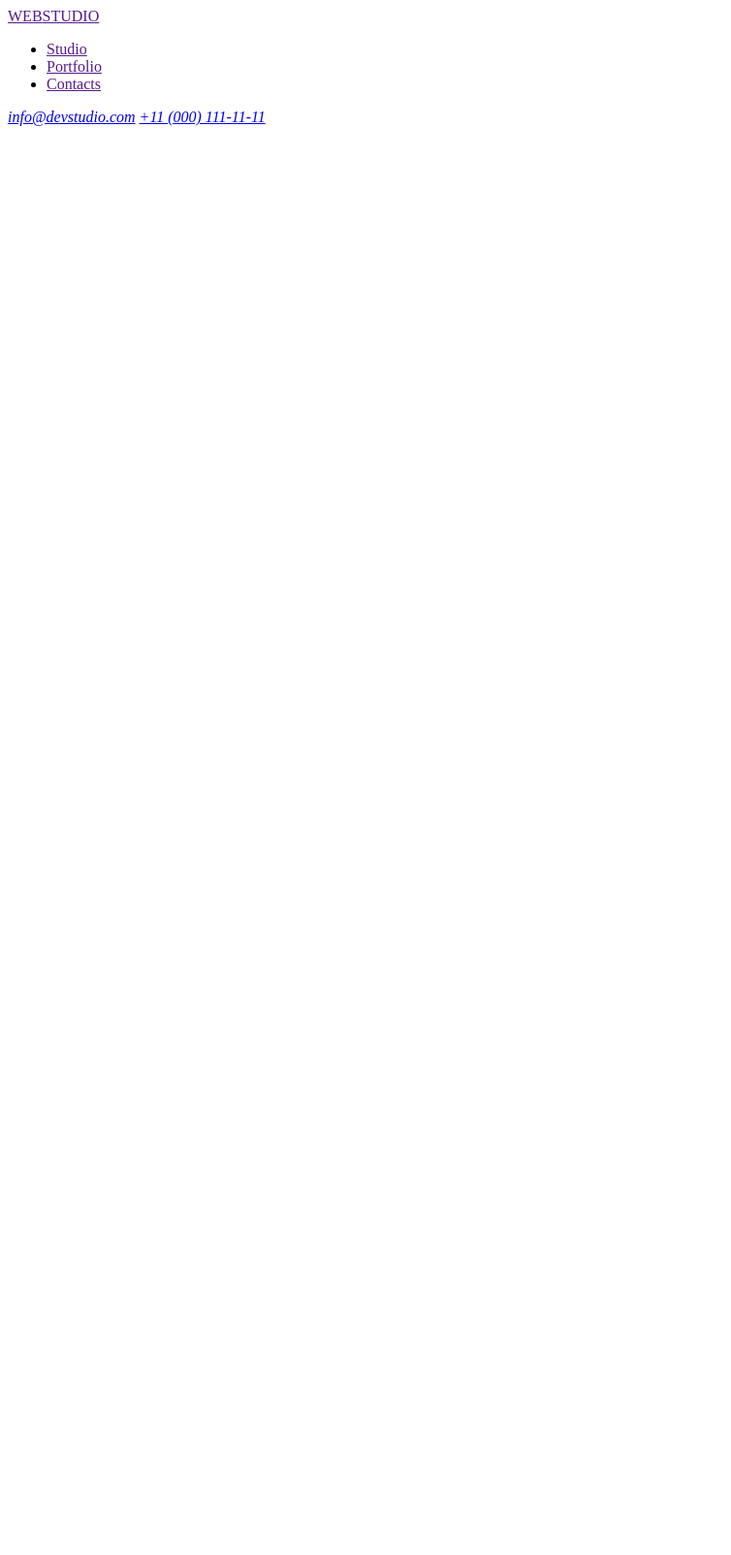
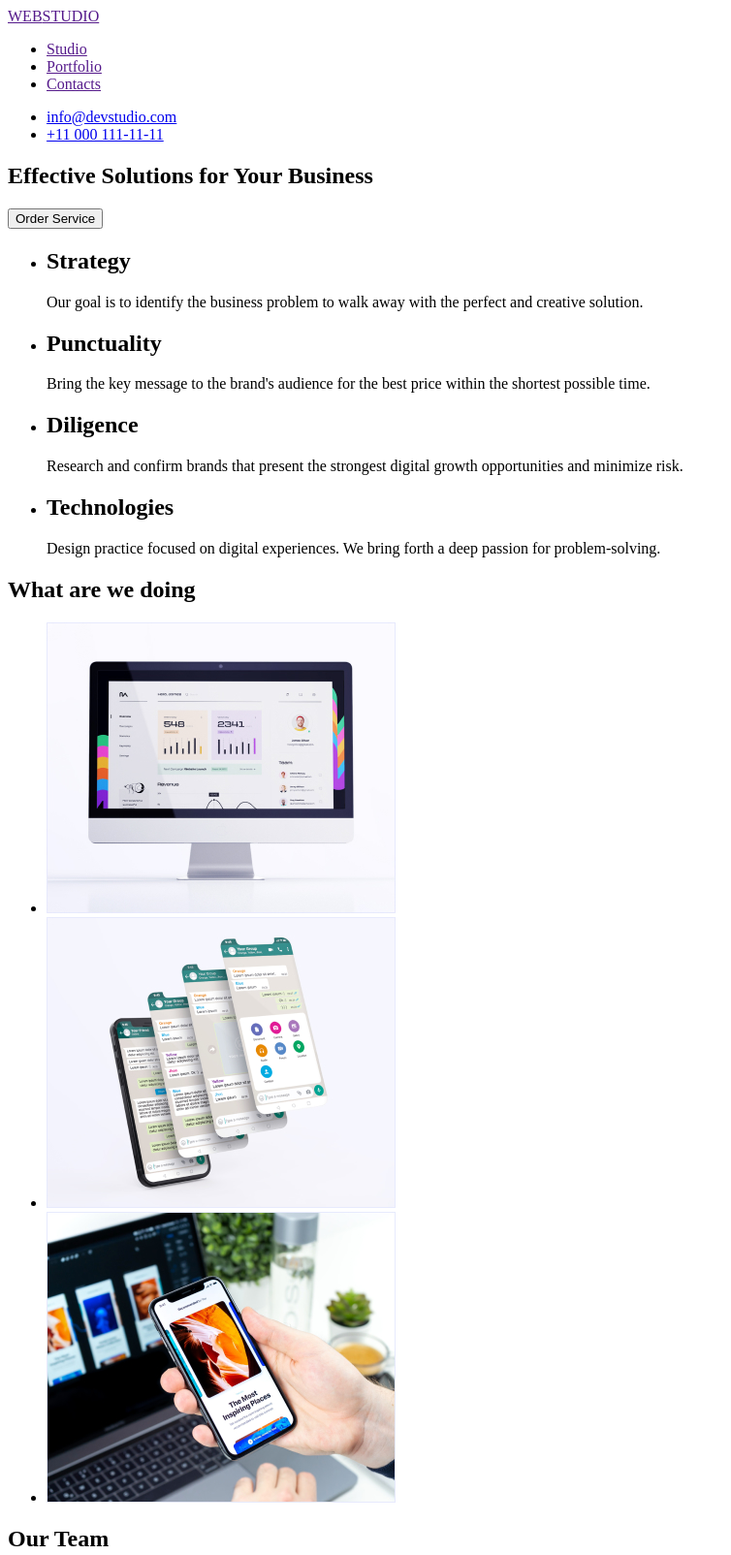
Before and after one commit to Sechko94/goit-markup-hw-01, a plain HTML site: page index.html in a window 1280 px wide. Shown: the top 1604 px of the page at 97% size, without its empty margins (0-754 px from the left). Before the commit the page ends 800 px from the top, so only its background shows below. Drawn offline with Linux system fonts and the light colour scheme.

Commit message:
create index.html

```diff
--- a/index.html
+++ b/index.html
@@ -1,9 +1,9 @@
 <!DOCTYPE html>
 <html lang="en">
   <head>
-    <meta charset="UTF-8">
-    <meta http-equiv="X-UA-Compatible" content="IE=edge">
-    <meta name="viewport" content="width=device-width, initial-scale=1.0">
+    <meta charset="UTF-8" />
+    <meta http-equiv="X-UA-Compatible" content="IE=edge" />
+    <meta name="viewport" content="width=device-width, initial-scale=1.0" />
     <title>Document</title>
   </head>
   <body>
@@ -16,18 +16,108 @@
           <li><a href="">Portfolio</a></li>
           <li><a href="">Contacts</a></li>
         </ul>
-
-<address>
-    <a href ="mailto:info@devstudio.com">info@devstudio.com</a>
-    <a href="tel:+11 (000) 111-11-11">+11 (000) 111-11-11</a>
-</address>
       </nav>
+      <ul>
+        <li><a href="mailto:info@devstudio.com">info@devstudio.com</a></li>
+        <li><a href="tel:+110001111111">+11 000 111-11-11</a></li>
+      </ul>
     </header>
     <main>
-
+      <section>
+        <h1>Effective Solutions for Your Business</h1>
+        <button type="button">Order Service</button>
+      </section>
+      <ul>
+        <li>
+          <h2>Strategy</h2>
+          <p>
+            Our goal is to identify the business problem to walk away with the
+            perfect and creative solution.
+          </p>
+        </li>
+        <li>
+          <h2>Punctuality</h2>
+          <p>
+            Bring the key message to the brand's audience for the best price
+            within the shortest possible time.
+          </p>
+        </li>
+        <li>
+          <h2>Diligence</h2>
+          <p>
+            Research and confirm brands that present the strongest digital
+            growth opportunities and minimize risk.
+          </p>
+        </li>
+        <li>
+          <h2>Technologies</h2>
+          <p>
+            Design practice focused on digital experiences. We bring forth a
+            deep passion for problem-solving.
+          </p>
+        </li>
+      </ul>
+      <h2>What are we doing</h2>
+      <ul>
+        <li>
+          <img
+            src="./images/photo1.jpg"
+            alt="Computer"
+            width="360"
+            height="300"
+          />
+        </li>
+        <li>
+          <img
+            src="./images/photo2.jpg"
+            alt="Mobile"
+            width="360"
+            height="300"
+          />
+        </li>
+        <li>
+          <img
+            src="./images/photo3.jpg"
+            alt="Phone in hand"
+            width="360"
+            height="300"
+          />
+        </li>
+      </ul>
+      <section>
+        <h2>Our Team</h2>
+        <ul>
+          <li>
+            <img src="./images/photo4.jpg" alt="Product Designer" />
+            <h3>Mark Guerrero</h3>
+            <p>Product Designer</p>
+          </li>
+          <li>
+            <img src="./images/photo5.jpg" alt="Frontend Developer" />
+            <h3>Tom Ford</h3>
+            <p>Frontend Developer</p>
+          </li>
+          <li>
+            <img src="./images/photo6.jpg" alt="Marketing" />
+            <h3>Camila Garcia</h3>
+            <p>Marketing</p>
+          </li>
+          <li>
+            <img src="./images/photo7.jpg" alt="UI Designer" />
+            <h3>Daniel Wilson</h3>
+            <p>UI Designer</p>
+          </li>
+        </ul>
+      </section>
     </main>
     <footer>
-
+      <address>
+        <a href=""><span>WEB</span>STUDIO</a>
+        <p>
+          Increase the flow of customers and sales for your business with
+          digital marketing & growth solutions.
+        </p>
+      </address>
     </footer>
   </body>
 </html>
```
Also changed, not shown: images/photo1.jpg (renamed from images/Rectangle 71 (3).jpg), images/photo2.jpg (renamed from images/Rectangle 71 (2).jpg), images/photo3.jpg (renamed from images/Rectangle 71 (1).jpg), images/photo4.jpg (added), images/photo5.jpg (added), images/photo6.jpg (added), images/photo7.jpg (added). Lines whose indentation alone changed are shown as unchanged.
